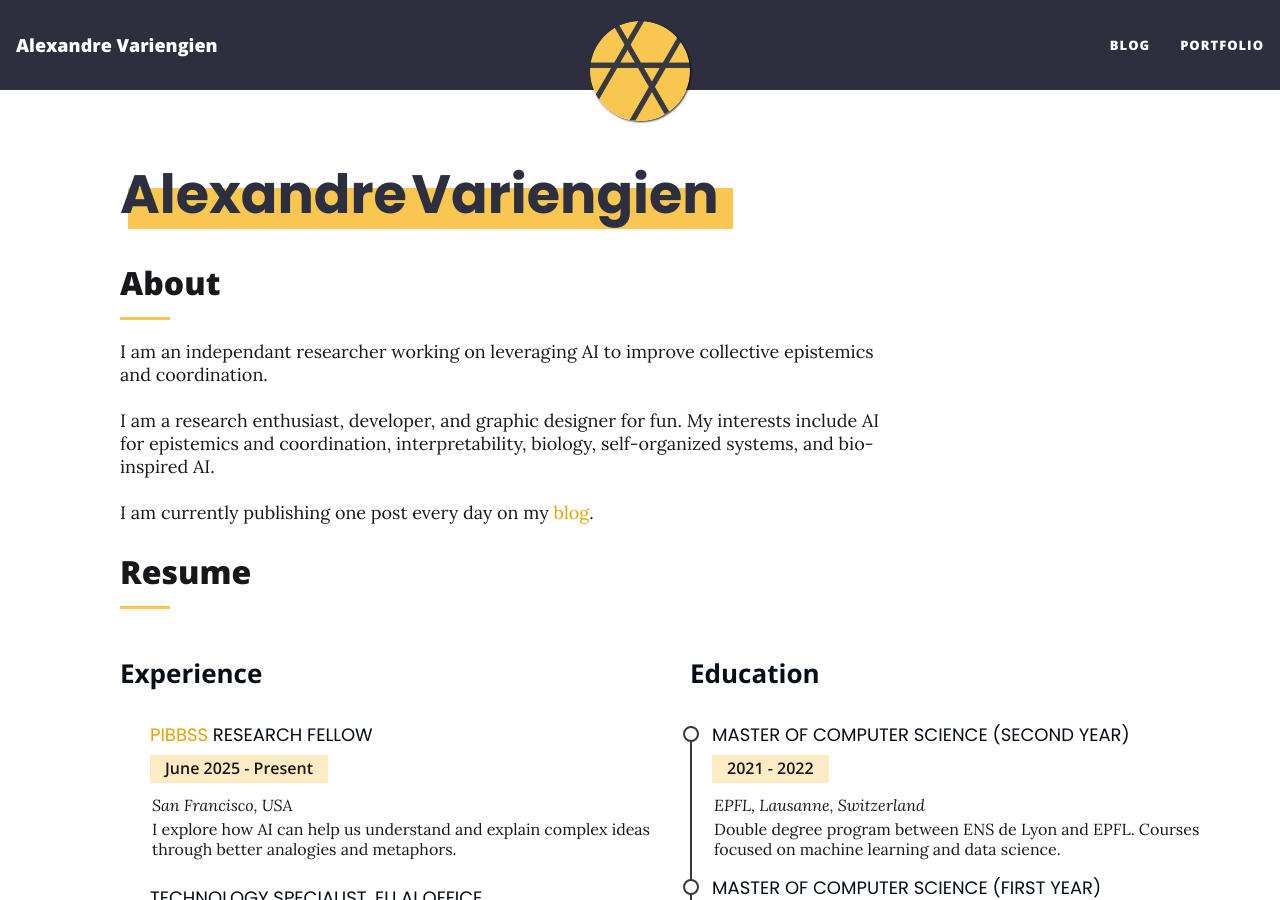
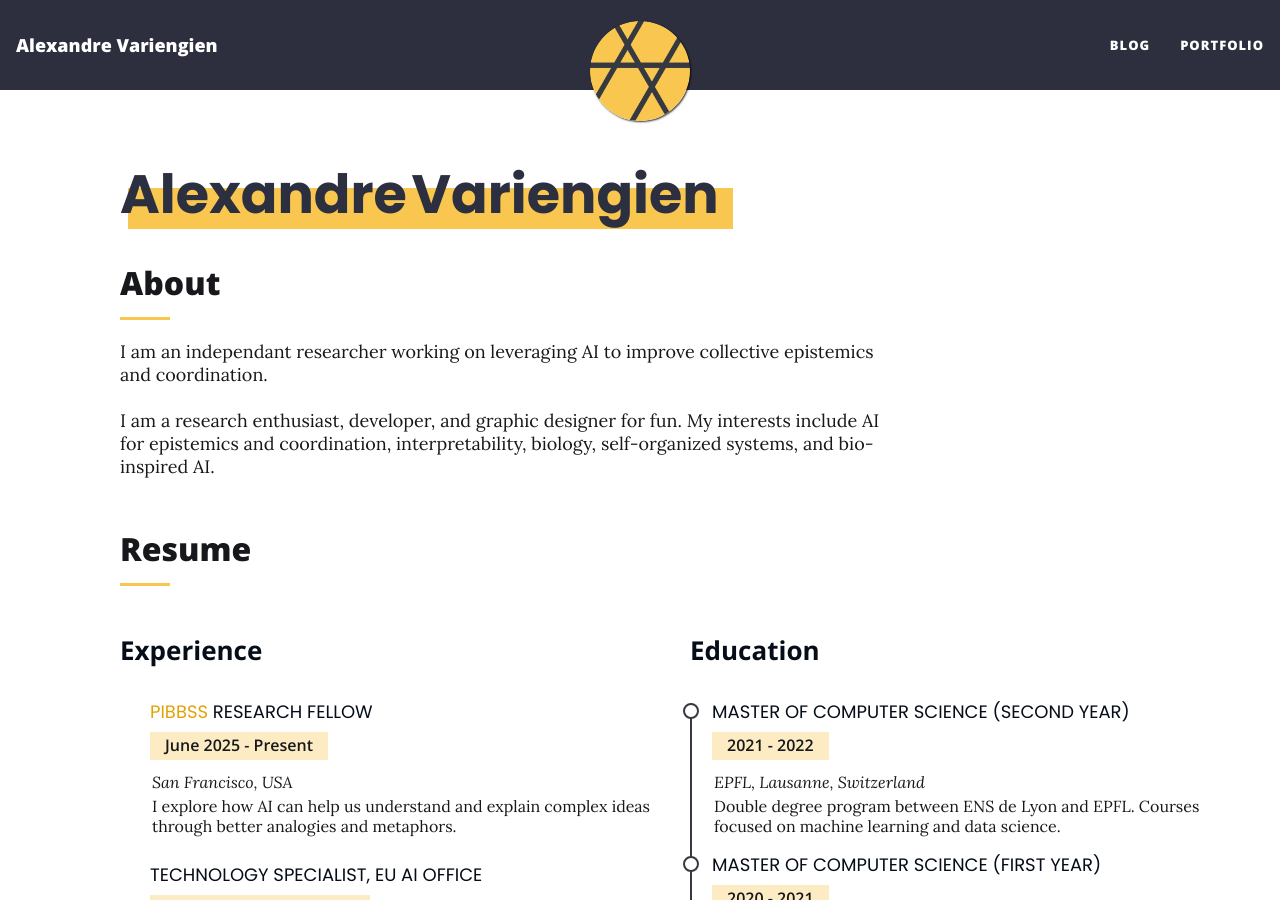
Before and after one commit to aVariengien/avariengien.github.io, a Jekyll site: the page built from index.html, in a window 1280 px wide and 900 px high. Built offline with Jekyll 4.4.1, drawn with Linux system fonts in a browser that asks for light colours; the list of posts is cut into pages by our own code.

Commit message:
Remove blog post every day, challenge is over!

```diff
--- a/index.html
+++ b/index.html
@@ -27,7 +27,6 @@ subtitle:
             <br><br>
             I am a research enthusiast, developer, and graphic designer for fun. My interests include AI for epistemics and coordination, interpretability, biology, self-organized systems, and bio-inspired AI.
             <br><br>
-            I am currently publishing one post every day on my <a href="https://alexandrevariengien.com/blog">blog</a>.
           </p>
         </div>
 
```
